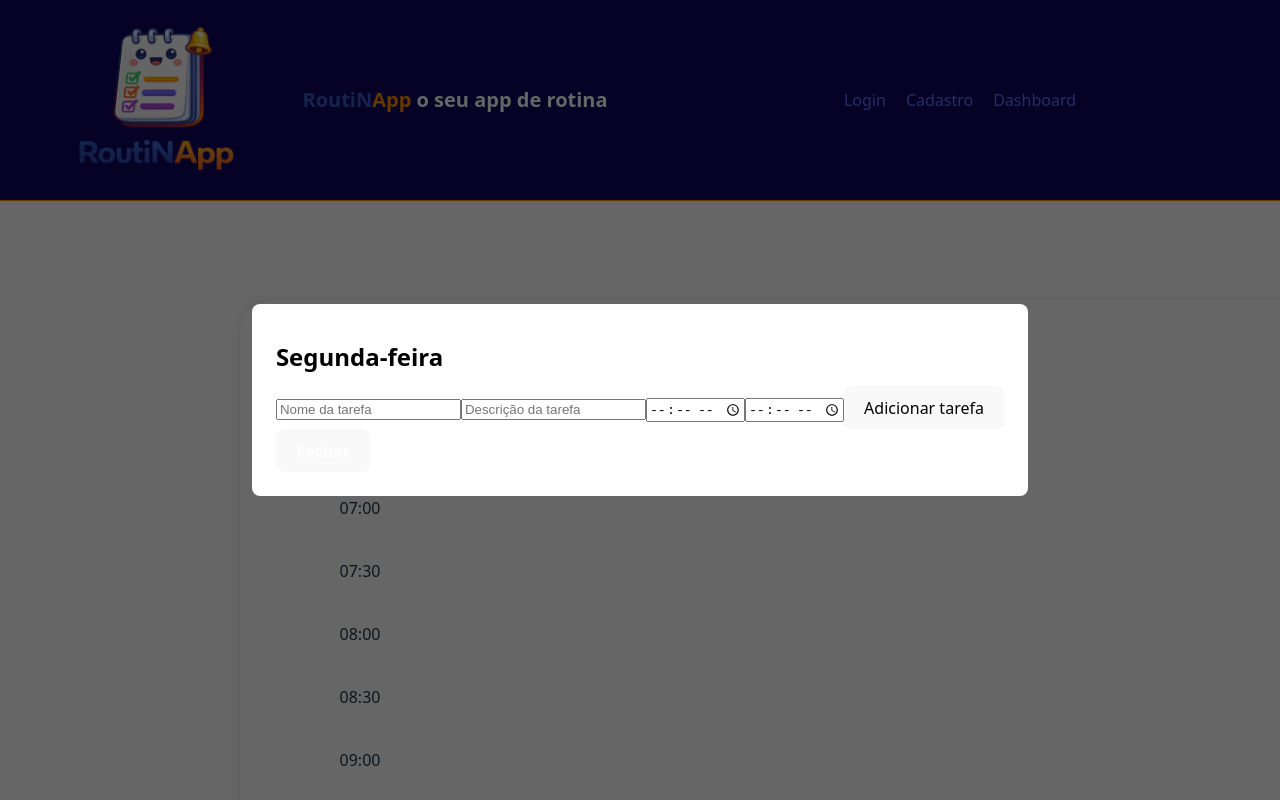
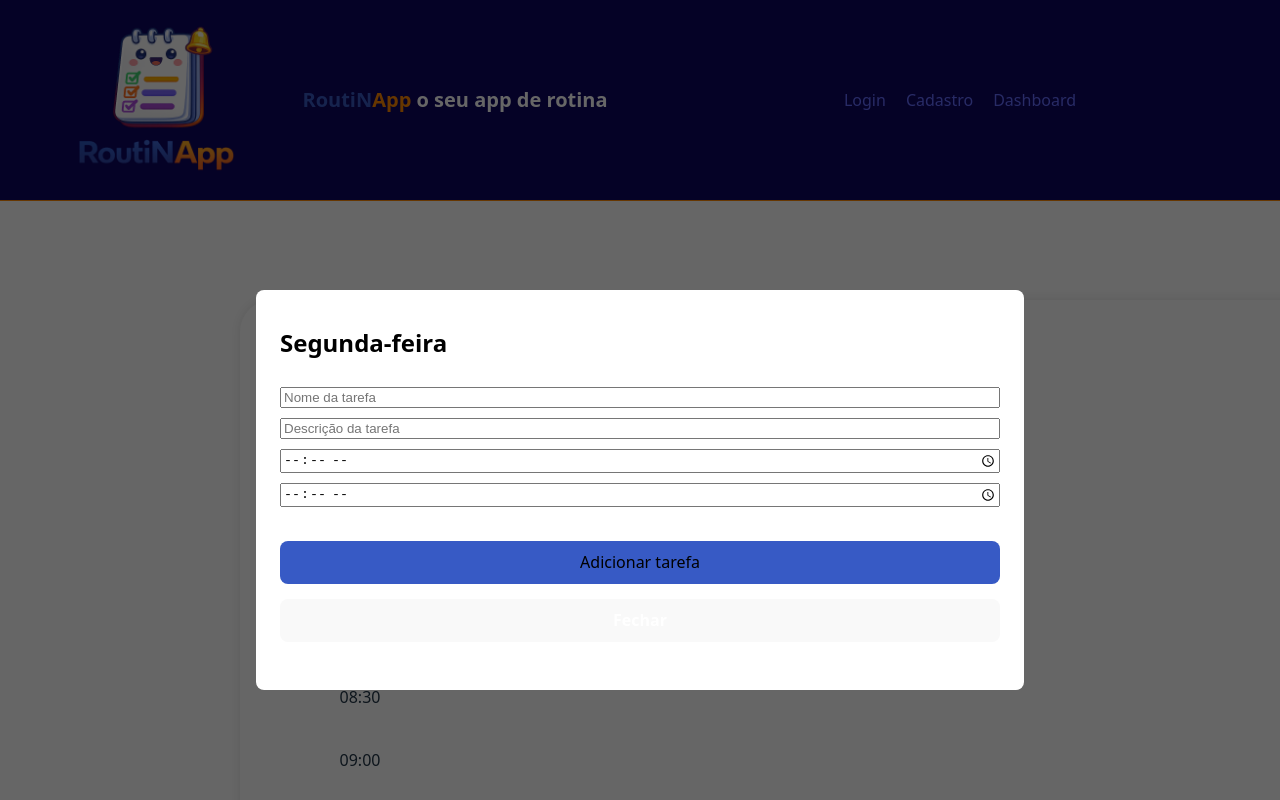
Before and after one commit to luizarthuur/Projeto-App-Rotina, a React (Vite) app in the folder projeto-app-rotina/: page / in a window 1280 px wide. Both pictures are taken after a click on the element 501 px from the left and 508 px from the top of the page. Shown: the top 800 px of the page. Built offline with nearby package versions, Linux system fonts and the light colour scheme.

Commit message:
re-adding the info in the daymodal when you click on a already fullfiled task

```diff
--- a/projeto-app-rotina/src/components/dayModal/dayModal.css
+++ b/projeto-app-rotina/src/components/dayModal/dayModal.css
@@ -12,47 +12,74 @@
     align-items: center;
     justify-content: center;
     z-index: 1001;
+    top: 180px;
   }
 
   .modal-content {
     background: #fff;
     padding: 24px;
     border-radius: 8px;
-    min-width: 300px;
+    min-width: 720px;
+
   }
 
   .modal-content-title{
     font-size: 24px;
     font-weight: bold;
     color: #000;
+    margin-bottom: 30px;
   }
 
-  .modal-content-button{
+  .modal-content-button-close{
     font-size: 16px;
     font-weight: bold;
     color: #fff;
+    width: 100%;
   }
 
-.modal-content-info-item-title{
-  color: black;
-  font-size: 18px;
-  font-weight: bold;
-}
+  .modal-content-button-container{
+    display: flex;
+    flex-direction: column;
+    gap: 15px;
+    width: 100%;
+    margin: 24px 0;
+  }
 
-.modal-content-info-item-name{
-  color: black;
+  .modal-content-button-save{
+    background-color: #375AC5;
+    width: 100%;
+  }
+
+  .modal-content-info{
+    display: flex;
+    flex-direction: column;
+    gap: 10px;
+  }
+
+.modal-content-task-preview-title{
+  color: #375AC5;
   font-size: 16px;
   font-weight: bold;
 }
 
-.modal-content-info-item-description{
+.modal-content-task-preview-name{
   color: black;
-  font-size: 16px;
-  font-weight: bold;
+  font-size: 14px;
+  font-weight: normal;
 }
 
-.modal-content-info-item-duration{
+.modal-content-task-preview-description{
   color: black;
-  font-size: 16px;
-  font-weight: bold;
+  font-size: 14px;
+  font-weight: normal;
 }
+
+.modal-content-task-preview-time{
+  color: black;
+  font-size: 14px;
+  font-weight: normal;
+}
+
+.modal-content-task-preview-container{
+  margin: 35px 0;
+}
--- a/projeto-app-rotina/src/components/dayModal/dayModal.tsx
+++ b/projeto-app-rotina/src/components/dayModal/dayModal.tsx
@@ -1,47 +1,62 @@
-import { createPortal } from 'react-dom';
-import './dayModal.css';
-import { useState } from 'react';
-import type { Task } from '../table/table';
+import { createPortal } from 'react-dom'
+import { useEffect, useState } from 'react'
+import './dayModal.css'
+import type { Task } from '../table/table'
 
 interface DayModalProps {
-  onClose: () => void;
-  day: string;
-  onAddTask: (task: Task) => void;
+  onClose: () => void
+  onSaveTask: (task: Task) => void
+  day: string
+  hour: string
+  task?: Task | null
 }
 
-interface DayModalInfo{
-  taskName: string;
-  taskDescription: string;
-  taskInitialTime: string;
-  taskFinalTime: string;
-}
-
-export default function DayModal({ onClose, day, onAddTask }: DayModalProps) {
-  const [dayModalInfo, setDayModalInfo] = useState<DayModalInfo>({
+export default function DayModal({
+  onClose,
+  onSaveTask,
+  day,
+  task
+}: DayModalProps) {
+  const [form, setForm] = useState({
     taskName: '',
     taskDescription: '',
     taskInitialTime: '',
-    taskFinalTime: '',
-  });
+    taskFinalTime: ''
+  })
 
-  function handleAddTask() {
-    onAddTask({
+  useEffect(() => {
+    if (task) {
+      setForm({
+        taskName: task.taskName,
+        taskDescription: task.taskDescription,
+        taskInitialTime: task.taskInitialTime,
+        taskFinalTime: task.taskFinalTime
+      })
+    } else {
+      setForm({
+        taskName: '',
+        taskDescription: '',
+        taskInitialTime: '',
+        taskFinalTime: ''
+      })
+    }
+  }, [task])
+
+  function handleChange(
+    e: React.ChangeEvent<HTMLInputElement>
+  ) {
+    setForm({
+      ...form,
+      [e.target.name]: e.target.value
+    })
+  }
+
+  function handleSave() {
+    onSaveTask({
+      id: task?.id ?? crypto.randomUUID(),
       day,
-      hour: dayModalInfo.taskInitialTime,
-      taskName: dayModalInfo.taskName,
-      taskDescription: dayModalInfo.taskDescription,
-      taskInitialTime: dayModalInfo.taskInitialTime,
-      taskFinalTime: dayModalInfo.taskFinalTime,
-    });
-
-    setDayModalInfo({
-      taskName: '',
-      taskDescription: '',
-      taskInitialTime: '',
-      taskFinalTime: '',
-    });
-
-    onClose();
+      ...form
+    })
   }
 
   return createPortal(
@@ -50,33 +65,81 @@ export default function DayModal({ onClose, day, onAddTask }: DayModalProps) {
 
       <div className="modal-container">
         <div className="modal-content">
-          <h1 className='modal-content-title'>{day}</h1>
+          <h1 className="modal-content-title">{day}</h1>
 
-          {dayModalInfo.taskName && dayModalInfo.taskInitialTime && dayModalInfo.taskFinalTime && (
-          <div className='modal-content-info-container'>
-          <div className='modal-content-info-item'>
-            <h1 className='modal-content-info-item-title'>Nome da tarefa</h1>
-            <p className='modal-content-info-item-name'>{dayModalInfo.taskName}</p>
-            <h1 className='modal-content-info-item-title'>Descrição da tarefa</h1>
-            <p className='modal-content-info-item-description'>{dayModalInfo.taskDescription}</p>
-            <h1 className='modal-content-info-item-title'>Horas de duração:</h1>
-            <p className='modal-content-info-item-duration'>{new Date(dayModalInfo.taskFinalTime).getTime() - new Date(dayModalInfo.taskInitialTime).getTime() / 1000 / 60 / 60} horas</p>
-          </div>
-          </div>
+          {task && (
+            <div className="modal-content-task-preview">
+
+              <div className='modal-content-task-preview-container'>
+                <h1 className='modal-content-task-preview-title'>Título da tarefa:</h1>
+                <p className='modal-content-task-preview-name'>{task.taskName}</p>
+              </div>
+
+              <div className='modal-content-task-preview-container'>
+                <h1 className='modal-content-task-preview-title'>Descrição:</h1>
+                <p className='modal-content-task-preview-description'>{task.taskDescription}</p>
+              </div>
+
+              <div className='modal-content-task-preview-container'>
+                <h1 className='modal-content-task-preview-title'>Horário:</h1>
+                <p className='modal-content-task-preview-time'>{task.taskInitialTime} - {task.taskFinalTime}</p>
+              </div>
+
+            </div>
           )}
 
-          <div className='modal-content-info'>
-            <input type="text" placeholder='Nome da tarefa' value={dayModalInfo.taskName} onChange={(e) => setDayModalInfo({ ...dayModalInfo, taskName: e.target.value })} />
-            <input type="text" placeholder='Descrição da tarefa' value={dayModalInfo.taskDescription} onChange={(e) => setDayModalInfo({ ...dayModalInfo, taskDescription: e.target.value })} />
-            <input type="time" placeholder='Hora inicial' value={dayModalInfo.taskInitialTime} onChange={(e) => setDayModalInfo({ ...dayModalInfo, taskInitialTime: e.target.value })} />
-            <input type="time" placeholder='Hora final' value={dayModalInfo.taskFinalTime} onChange={(e) => setDayModalInfo({ ...dayModalInfo, taskFinalTime: e.target.value })} />
-            <button onClick={handleAddTask}>Adicionar tarefa</button>
+          <div className="modal-content-info">
+            <input
+              type="text"
+              name="taskName"
+              placeholder="Nome da tarefa"
+              value={form.taskName}
+              onChange={handleChange}
+            />
+
+            <input
+              type="text"
+              name="taskDescription"
+              placeholder="Descrição da tarefa"
+              value={form.taskDescription}
+              onChange={handleChange}
+            />
+
+            <input
+              type="time"
+              name="taskInitialTime"
+              placeholder="Hora inicial"
+              value={form.taskInitialTime}
+              onChange={handleChange}
+            />
+
+            <input
+              type="time"
+              name="taskFinalTime"
+              placeholder="Hora final"
+              value={form.taskFinalTime}
+              onChange={handleChange}
+            />
+
+            <div className='modal-content-button-container'>
+
+            <button className='modal-content-button-save' onClick={handleSave}>
+              {task ? 'Salvar tarefa' : 'Adicionar tarefa'}
+            </button>
+
+            <button
+            onClick={onClose}
+            className="modal-content-button-close"
+          >
+            Fechar
+          </button>
+
           </div>
 
-          <button onClick={onClose} className='modal-content-button'>Fechar</button>
+          </div>
         </div>
       </div>
     </>,
     document.body
-  );
+  )
 }
--- a/projeto-app-rotina/src/components/table/table.tsx
+++ b/projeto-app-rotina/src/components/table/table.tsx
@@ -22,19 +22,15 @@ const days = [
 ]
 
 export interface Task {
+  id: string
   day: string
   taskName: string
   taskDescription: string
   taskInitialTime: string
   taskFinalTime: string
-  hour: string
 }
 
-function isHourInRange(
-  hour: string,
-  start: string,
-  end: string
-) {
+function isHourInRange(hour: string, start: string, end: string) {
   return hour >= start && hour < end
 }
 
@@ -42,11 +38,13 @@ export default function Table() {
   const [isDayModalOpen, setIsDayModalOpen] = useState(false)
   const [selectedDay, setSelectedDay] = useState<string | null>(null)
   const [selectedHour, setSelectedHour] = useState<string | null>(null)
+  const [selectedTask, setSelectedTask] = useState<Task | null>(null)
   const [tasks, setTasks] = useState<Task[]>([])
 
-  function openDayModal(day: string, hour: string) {
+  function openDayModal(day: string, hour: string, task?: Task) {
     setSelectedDay(day)
     setSelectedHour(hour)
+    setSelectedTask(task ?? null)
     setIsDayModalOpen(true)
   }
 
@@ -54,10 +52,17 @@ export default function Table() {
     setIsDayModalOpen(false)
     setSelectedDay(null)
     setSelectedHour(null)
+    setSelectedTask(null)
   }
 
-  function handleAddTask(task: Task) {
-    setTasks(prev => [...prev, task])
+  function handleSaveTask(task: Task) {
+    setTasks(prev => {
+      const exists = prev.some(t => t.id === task.id)
+      return exists
+        ? prev.map(t => (t.id === task.id ? task : t))
+        : [...prev, task]
+    })
+
     closeDayModal()
   }
 
@@ -67,8 +72,9 @@ export default function Table() {
         <DayModal
           day={selectedDay}
           hour={selectedHour}
+          task={selectedTask}
           onClose={closeDayModal}
-          onAddTask={handleAddTask}
+          onSaveTask={handleSaveTask}
         />
       )}
 
@@ -91,12 +97,12 @@ export default function Table() {
                 <td className="hour-cell">{hour}</td>
 
                 {days.map(day => {
-                  const task = tasks.find(task =>
-                    task.day === day &&
+                  const task = tasks.find(t =>
+                    t.day === day &&
                     isHourInRange(
                       hour,
-                      task.taskInitialTime,
-                      task.taskFinalTime
+                      t.taskInitialTime,
+                      t.taskFinalTime
                     )
                   )
 
@@ -104,11 +110,13 @@ export default function Table() {
                     <td
                       key={`${day}-${hour}`}
                       className={`day-cell ${task ? 'occupied' : ''}`}
-                      onClick={() => openDayModal(day, hour)}
+                      onClick={() =>
+                        openDayModal(day, hour, task)
+                      }
                     >
                       {task && (
                         <div className="task">
-                          <strong className='task-name'>{task.taskName}</strong>
+                          <strong>{task.taskName}</strong>
                         </div>
                       )}
                     </td>
```
